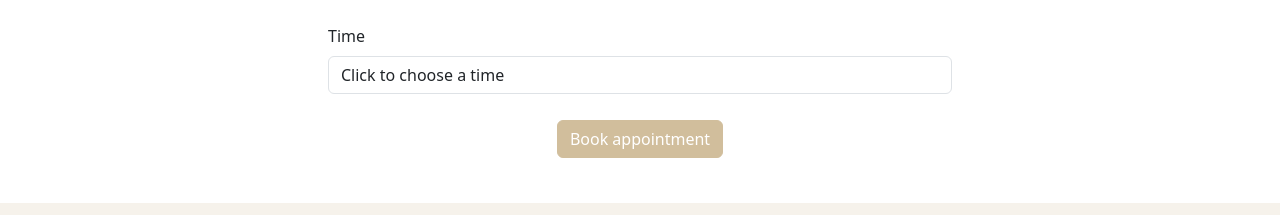
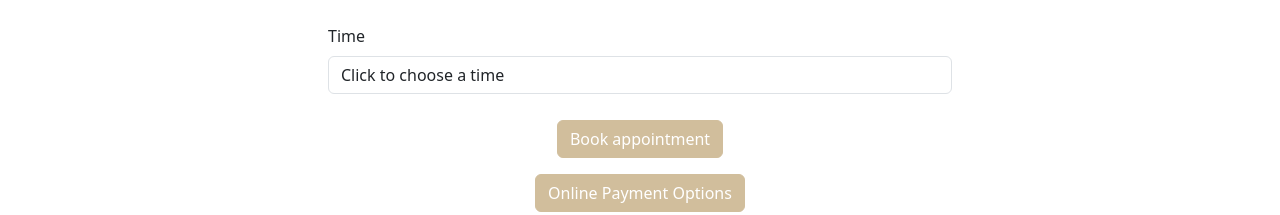
Before and after one commit to SEG3125-A/Group35-Lab5, a website: page index.html in a window 1280 px wide. Shown: the part 3520-3735 px from the top of the page. Drawn offline with nearby package versions, Linux system fonts and the light colour scheme.

Commit message:
Update index.html

```diff
--- a/index.html
+++ b/index.html
@@ -381,6 +381,13 @@
                         onclick="msgValidate()">Book
                         appointment</button>
                 </div>
+
+                 <!-- button to bring them to payment  -->
+                <div class="col-12 d-flex justify-content-center" style="margin-bottom: 0%;">
+                    <button class="btn btn-primary" type="submit" id="payment" style="color:white;"
+                    	 data-bs-toggle="modal" data-bs-target="#paymentextend">Online Payment Options</button>
+                </div>
+
             </form>
         </div>
     </div>
```
